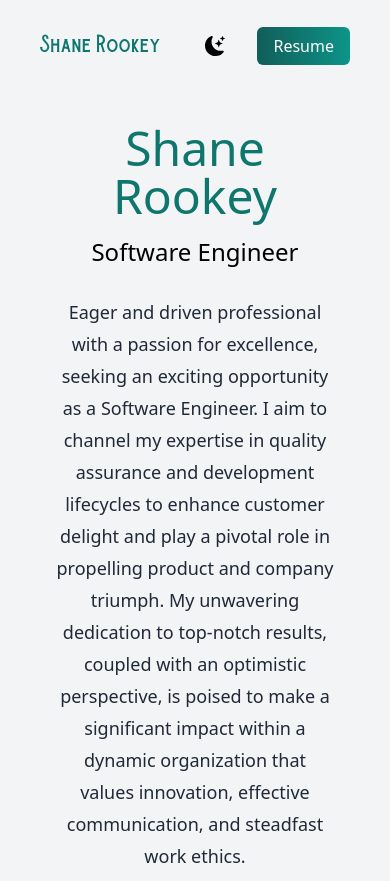
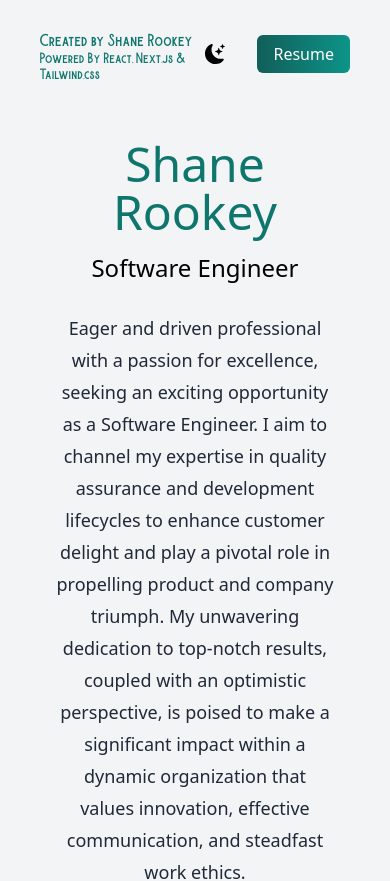
Before and after one commit to ShaneRookey/tailwind-next-resume, a Next.js app: page / in a window 390 px wide. Shown: the top 881 px of the page. Built offline with nearby package versions, Linux system fonts and the light colour scheme.

Commit message:
Fix responsiveness on Instagram Posts

```diff
--- a/src/components/expertise.js
+++ b/src/components/expertise.js
@@ -41,7 +41,7 @@ const ETC_SUPPORT = {
 function Expertise() {
     return (
         <div>
-            <h1 className="text-5xl flex justify-center mt-10 text-teal-700 font-medium">Work Experience</h1>
+            <h1 className="text-5xl flex justify-center mt-10 text-teal-700 font-medium">Professional Experience</h1>
             <JobDescription title={SOFTWARE_ENGINEER.title} date={SOFTWARE_ENGINEER.date} data={SOFTWARE_ENGINEER.data} />
             <JobDescription title={QA_ENGINEER.title} date={QA_ENGINEER.date} data={QA_ENGINEER.data} />
             <JobDescription title={SUPPORT_MENTOR.title} date={SUPPORT_MENTOR.date} data={SUPPORT_MENTOR.data} />
--- a/src/components/header.js
+++ b/src/components/header.js
@@ -5,7 +5,10 @@ const GOOGLE_RESUME = "https://docs.google.com/document/d/1Ms-KHGH1sKV1NIhQ2Loz6
 function Header({onDarkModeClick}) {
     return (
         <nav className='py-6 mb-6 flex justify-between'>
-                    <h1 className='text-xl font-burtons py-2 text-teal-700 font-medium'>Shane Rookey</h1>
+            <div>
+                <h1 className='text-sm font-burtons pt-2 text-teal-700'>Created by Shane Rookey</h1>
+                <h2 className='text-xs font-burtons  text-teal-700'>Powered By React, Next.js & Tailwind.css</h2>
+            </div>
                 <ul className='flex items-center'>
                     <li><BsFillMoonStarsFill onClick={onDarkModeClick} className='cursor-pointer text-xl dark:text-teal-700'/></li>
                     <li>
--- a/src/components/socials.js
+++ b/src/components/socials.js
@@ -26,7 +26,7 @@ function Socials() {
             </div>
             {!showInsta && !showLinkedIn ? renderSocialLabel() : undefined}
             {showInsta ?
-                <div className="flex row-span-3">
+                <div className="lg:flex gap-5 w-max mx-auto">
                     <InstagramEmbed className="m-5" url="https://www.instagram.com/p/CvUkN-iRZEH/" width={400}/>
                     <InstagramEmbed className="m-5" url="https://www.instagram.com/p/CqiaUfpMwFf/" width={400}/>
                     <InstagramEmbed className="m-5" url="https://www.instagram.com/p/CfDF0SEMN81/?img_index=1" width={400}/>
--- a/src/pages/index.js
+++ b/src/pages/index.js
@@ -15,12 +15,10 @@ export default function Home() {
             <link rel="icon" href='/favicon.ico' />
         </Head>
 
-        <main className='bg-gray-100 px-10 dark:bg-gray-900'>
+        <main className='bg-gray-100 px-10 dark:bg-gray-900 pb-2'>
             <section className='min-h-screen'>
                 <Header onDarkModeClick={() => setDarkMode(!darkMode)}/>
                 <Summary />
-            </section>
-            <section className='pb-2'>
                 <Socials />
             </section>
         </main>
```
Lines whose indentation alone changed are shown as unchanged.
